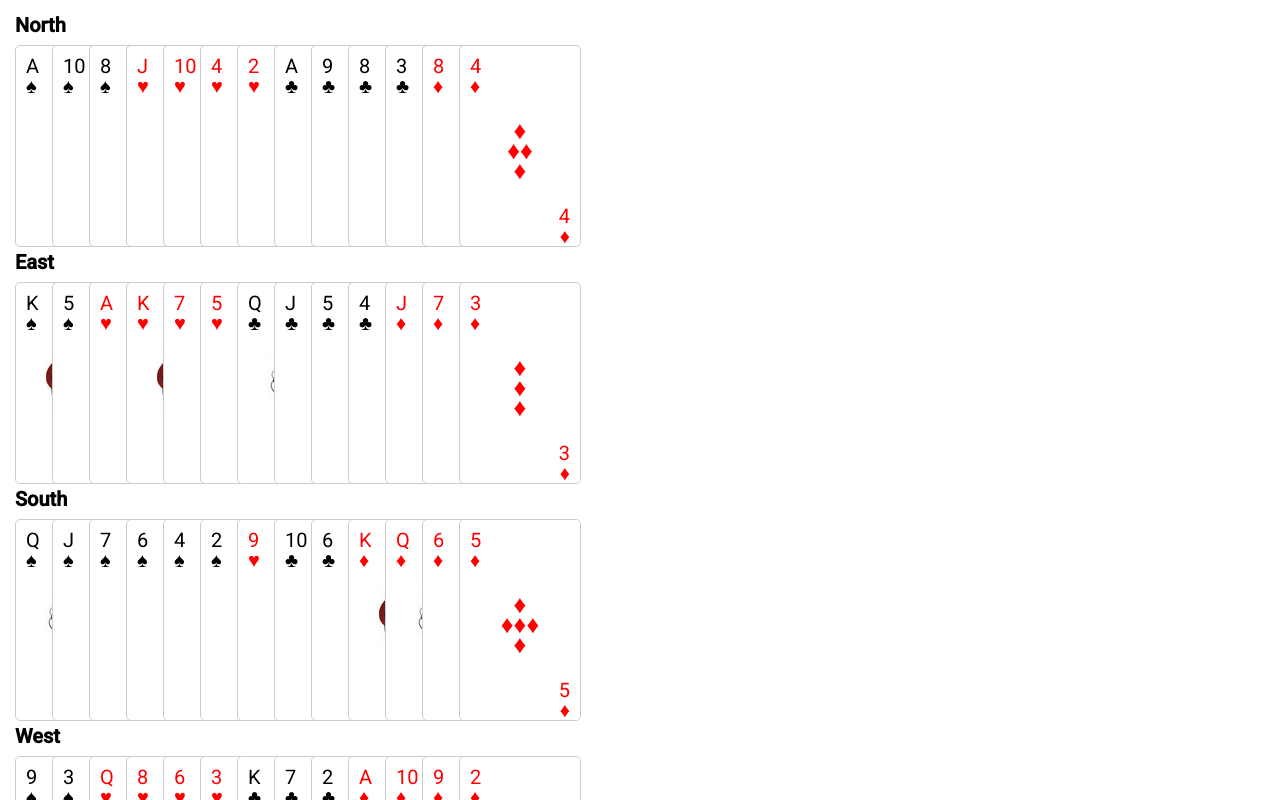
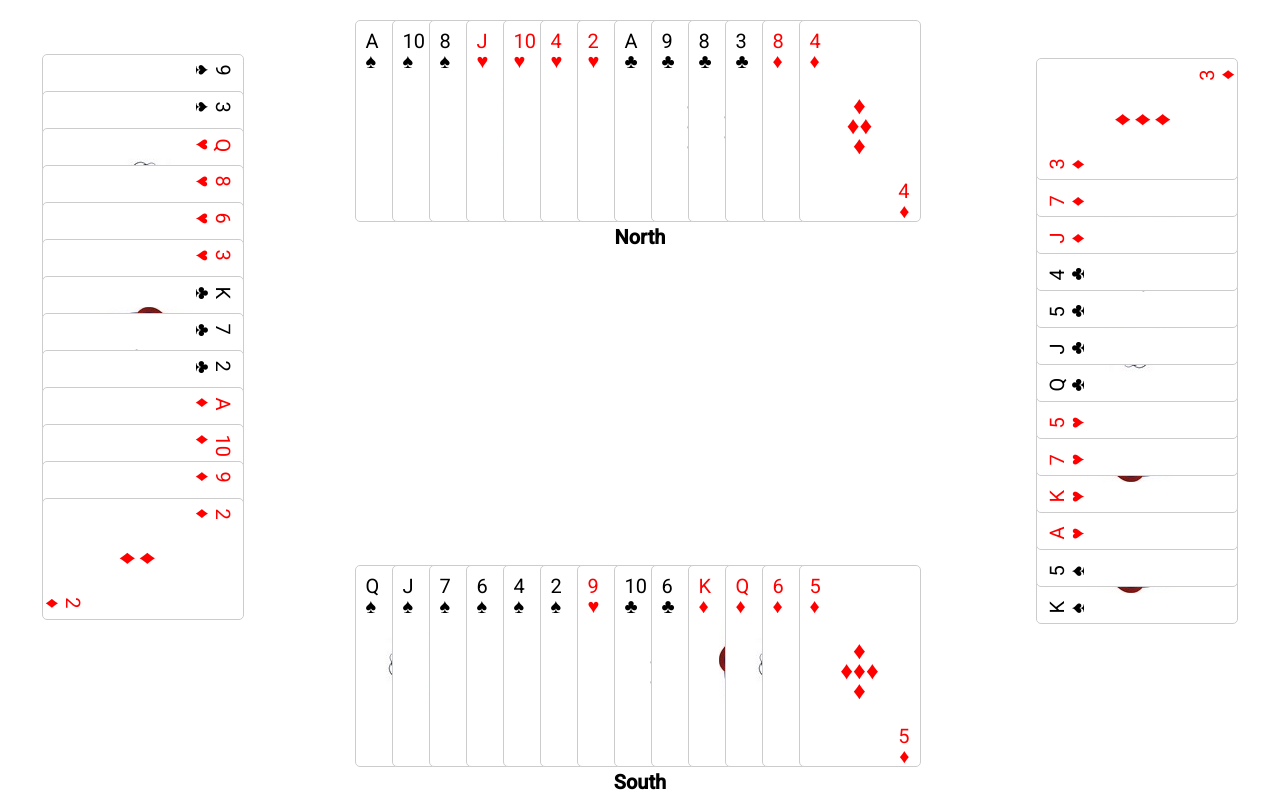
Before and after one commit to SubhajitS/TheBridge-UI, an Angular app: page / in a window 1280 px wide. Shown: the top 800 px of the page. Built offline with nearby package versions, Linux system fonts and the light colour scheme.

Commit message:
Change layout

```diff
--- a/src/app/app.component.html
+++ b/src/app/app.component.html
@@ -1,10 +1,45 @@
 <article>
-  <ng-container *ngFor="let p of hands">
-    <span class="player">{{p.player}}</span>
+  <section class="west-panel">
+    <div class="row hand">
+      <ng-container *ngFor="let c of hands[3].cards">
+        <app-card [index]="c.index" [type]="c.type"></app-card>
+      </ng-container>
+    </div>
+    <span class="player">{{hands[3].player}}</span>
+  </section>
+  <section class="mid-panel">
+    <section class="north-panel">
+      <div class="row hand">
+        <ng-container *ngFor="let c of hands[0].cards">
+          <app-card [index]="c.index" [type]="c.type"></app-card>
+        </ng-container>
+      </div>
+      <span class="player">{{hands[0].player}}</span>
+    </section>
+    <section class="board-panel"></section>
+    <section class="south-panel">
+      <div class="row hand">
+        <ng-container *ngFor="let c of hands[2].cards">
+          <app-card [index]="c.index" [type]="c.type"></app-card>
+        </ng-container>
+      </div>
+      <span class="player">{{hands[2].player}}</span>
+    </section>
+  </section>
+  <section class="east-panel">
+    <div class="row hand">
+      <ng-container *ngFor="let c of hands[1].cards">
+        <app-card [index]="c.index" [type]="c.type"></app-card>
+      </ng-container>
+    </div>
+    <span class="player">{{hands[1].player}}</span>
+  </section>
+  <!-- <ng-container *ngFor="let p of hands">
+
     <div class="row hand">
       <ng-container *ngFor="let c of p.cards">
         <app-card [index]="c.index" [type]="c.type"></app-card>
       </ng-container>
     </div>
-  </ng-container>
+  </ng-container> -->
 </article>
--- a/src/app/app.component.scss
+++ b/src/app/app.component.scss
@@ -1,17 +1,58 @@
+$startColor: #3244eb;
+$endColor: #de3685;
 article {
     padding: 15px;
+    display: flex;
+    background-color: linear-gradient(to bottom right, $startColor, $endColor);
+    .west-panel {
+        height: calc(100vh - 30px);
+        width: 20vw;
+        .row {
+            transform: rotateZ(90deg);
+            margin-top: 85%;
+        }
+        .player {
+            margin-top: 55%;
+        }
+    }
+    .mid-panel {
+        flex-direction: column;
+        flex-grow: 1;
+        .north-panel {
+            height: calc(30vh - 15px);
+        }
+        .board-panel {
+            height: 40vh;
+        }
+        .south-panel {
+            height: calc(30vh - 15px);
+        }
+    }
+    .east-panel {
+        height: calc(100vh - 30px);
+        width: 20vw;
+        .row {
+            transform: rotateZ(270deg);
+            margin-top: 85%;
+        }
+        .player {
+            margin-top: 55%;
+        }
+    }
     .player {
         font-weight: 600;
         font-size: 20px;
         padding-bottom: 10px;
         display: block;
+        text-align: center;
     }
     .row {
         display: flex;
+        justify-content: center;
         app-card {
             margin-right: 5px;
         }
-        margin-bottom: 5px;
+        padding: 5px 0px;
     }
     .hand app-card:not(:first-child) {
         margin-left: -90px;
```
